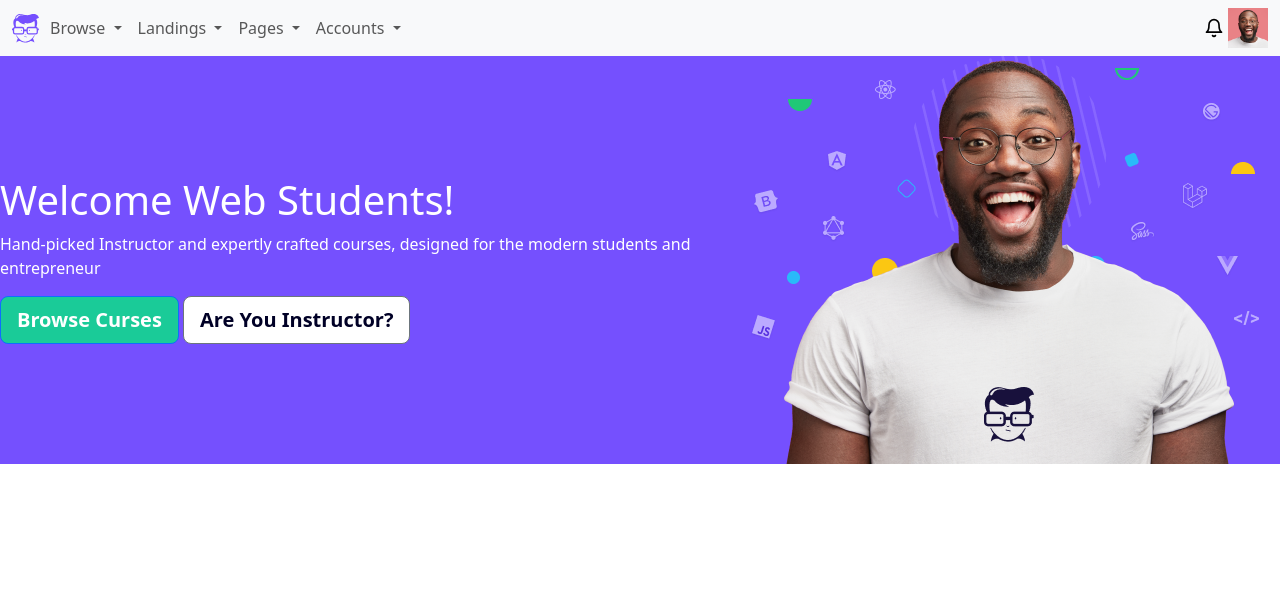
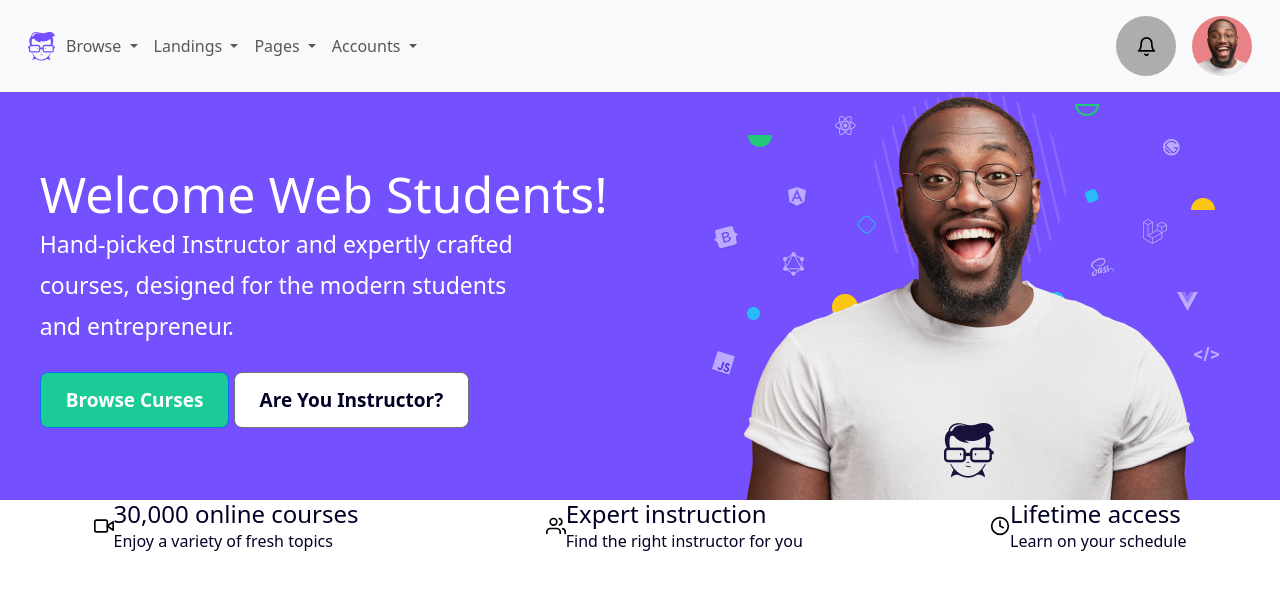
Before and after one commit to OneZ3ro/Es4_030823, a plain HTML site: page index.html in a window 1280 px wide. Drawn offline with nearby package versions, Linux system fonts and the light colour scheme.

Commit message:
fix navbar and hero style

```diff
--- a/index.html
+++ b/index.html
@@ -14,10 +14,21 @@
   </head>
   <body>
     <header>
-      <nav class="navbar navbar-expand-lg bg-light">
+      <nav class="navbar navbar-expand-lg bg-light p-3">
         <div class="container-fluid">
           <img src="./assets/img/logo.svg" alt="logo" />
-          <div class="collapse navbar-collapse" id="navbarSupportedContent">
+          <button
+            class="navbar-toggler"
+            type="button"
+            data-bs-toggle="collapse"
+            data-bs-target="#navbarNavDropdown"
+            aria-controls="navbarNavDropdown"
+            aria-expanded="false"
+            aria-label="Toggle navigation"
+          >
+            <span class="navbar-toggler-icon"></span>
+          </button>
+          <div class="collapse navbar-collapse" id="navbarNavDropdown">
             <ul class="navbar-nav me-auto mb-2 mb-lg-0">
               <li class="nav-item dropdown">
                 <a
@@ -96,21 +107,32 @@
                 </ul>
               </li>
             </ul>
+            <div class="d-flex gap-3" id="bell-img">
+              <div
+                class="d-flex justify-content-center align-items-center rounded-circle"
+              >
+                <img src="./assets/img/bell.svg" alt="bell" id="bell" />
+              </div>
               <div>
-              <img src="./assets/img/bell.svg" alt="bell" id="bell" />
-              <img src="./assets/img/avatar-1.jpg" alt="avatar-1" />
+                <img
+                  class="rounded-circle"
+                  src="./assets/img/avatar-1.jpg"
+                  alt="avatar-1"
+                />
+              </div>
             </div>
           </div>
         </div>
       </nav>
+      <div class="max-width">
         <div class="d-flex align-items-center justify-content-around" id="hero">
           <div>
             <h1>Welcome Web Students!</h1>
             <p>
               Hand-picked Instructor and expertly crafted courses, designed for
-            the modern students and entrepreneur
+              the modern students and entrepreneur.
             </p>
-          <div class="d-grid gap-2 d-md-block">
+            <div class="d-grid gap-2 d-md-inline-block mt-4">
               <button type="button" class="btn btn-primary btn-lg">
                 Browse Curses
               </button>
@@ -121,7 +143,34 @@
           </div>
           <img src="./assets/img/hero-img.png" alt="hero-img" />
         </div>
-      <div id="under-hero"></div>
+      </div>
+
+      <div class="max-width">
+        <div class="d-flex justify-content-around" id="under-hero">
+          <div class="d-flex align-items-center">
+            <img src="./assets/img/video.svg" alt="video-logo" />
+            <div class="h4-p">
+              <h4>30,000 online courses</h4>
+              <p>Enjoy a variety of fresh topics</p>
+            </div>
+          </div>
+          <div class="d-flex align-items-center">
+            <img src="./assets/img/users.svg" alt="user-logo" />
+            <div class="h4-p">
+              <h4>Expert instruction</h4>
+              <p>Find the right instructor for you</p>
+            </div>
+          </div>
+          <div class="d-flex align-items-center">
+            <img src="./assets/img/clock.svg" alt="clock-logo" />
+            <div class="h4-p">
+              <h4>Lifetime access</h4>
+              <p>Learn on your schedule</p>
+            </div>
+          </div>
+        </div>
+      </div>
     </header>
+    <main class="d-flex justify-content-center"></main>
   </body>
 </html>
--- a/style.scss
+++ b/style.scss
@@ -1,28 +1,69 @@
+body,
+h1,
+h2,
+h3,
+h4,
+p {
+  margin: 0;
+}
+
+img {
+  display: block;
+}
+
 body {
   color: #000026;
+}
+
+h1 {
+  font-size: 50px;
+  display: inline-block;
 }
 
 header {
   nav {
     div.container-fluid {
-      div#navbarSupportedContent {
+      div#navbarNavDropdown {
+        div#bell-img {
+          div {
+            height: 60px;
+            width: 60px;
+            &:first-of-type {
+              background-color: #adadad;
+            }
+            img#bell {
+              height: 35%;
+              width: 35%;
+            }
             img {
-          height: 40px;
-        }
-
-        #bell {
-          height: 20px;
+              height: 100%;
+              width: 100%;
             }
           }
         }
       }
-  div#hero {
+    }
+  }
+  div.max-width {
+    &:first-of-type {
       background-color: #7550fe;
       color: white;
-
-    & > div {
-      & > div {
+      div#hero {
+        margin-inline: auto;
+        max-width: 1400px;
+        @media screen and (min-width: 1600px) {
+          justify-content: space-between !important;
+        }
+        div {
+          p {
+            font-size: 23px;
+            max-width: 500px;
+            line-height: 1.8;
+          }
+          div {
             button {
+              font-size: 19px;
+              padding: 13px 25px;
               font-weight: 600;
               &:first-of-type {
                 background-color: #1acb98;
@@ -36,3 +77,24 @@ header {
         }
       }
     }
+    &:nth-of-type(2) {
+      background-color: white;
+      div#under-hero {
+        max-width: 1400px;
+        margin-inline: auto;
+        div {
+          img {
+            height: 20px;
+          }
+        }
+      }
+    }
+  }
+}
+
+main {
+  margin-top: 100px;
+  div.max-width {
+    max-width: 1400px;
+  }
+}
```
Also changed, not shown: assets/css/style.css, assets/dist/css/style.min.css, assets/img/clock.svg (added), assets/img/users.svg (added), assets/img/video.svg (added), 2 other files. Lines whose indentation alone changed are shown as unchanged.
